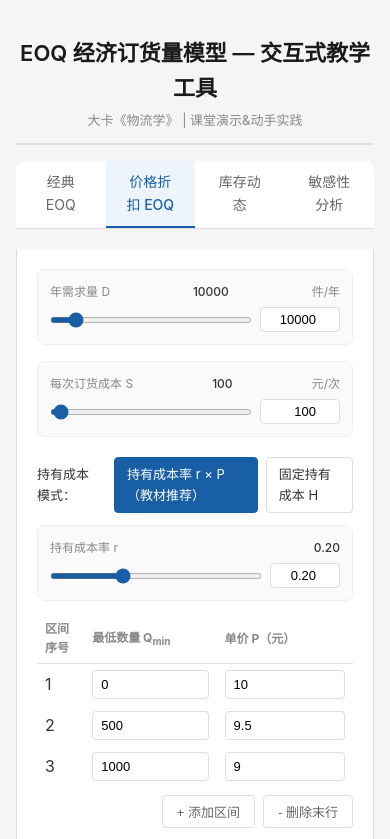
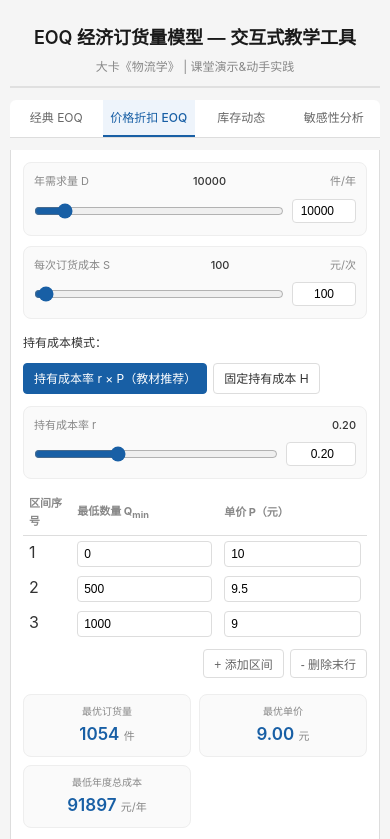
Before and after one commit to daka-agent/EOQShow, a plain HTML site: page eoq-teaching-tool.html in a window 390 px wide. Both pictures are taken after a click on the element "价格折扣 EOQ". Shown: the top 839 px of the page. Drawn offline with nearby package versions, Linux system fonts and the light colour scheme.

Commit message:
Optimize mobile responsive layout: tabs, tables, spacing, fonts

```diff
--- a/eoq-teaching-tool.html
+++ b/eoq-teaching-tool.html
@@ -62,11 +62,40 @@ body{font-family:-apple-system,BlinkMacSystemFont,"Segoe UI",Roboto,"Helvetica N
 .result-table .not-feasible{color:#999;background:#f9f9f9}
 
 @media(max-width:600px){
-  .controls{grid-template-columns:1fr}
-  .metrics{grid-template-columns:repeat(2,1fr)}
-  .formula-bar{flex-direction:column;gap:8px}
+  .app{padding:10px}
+  .header{padding:14px 0 10px;margin-bottom:12px}
+  .header h1{font-size:18px}
+  .header p{font-size:12px}
+  .tabs{border-radius:6px 6px 0 0;margin-bottom:12px}
+  .tab{padding:8px 2px;font-size:12px;white-space:nowrap;overflow:hidden}
+  .panel{padding:12px}
+  .controls{grid-template-columns:1fr;gap:10px;margin-bottom:14px}
+  .ctrl-group{padding:10px}
+  .ctrl-label{font-size:11px}
+  .ctrl-row input[type=number]{width:64px;padding:4px 6px;font-size:12px}
+  .ctrl-row input[type=range]{height:28px}
+  .metrics{grid-template-columns:repeat(2,1fr);gap:8px;margin-bottom:14px}
+  .metric{padding:8px 6px}
+  .metric .label{font-size:10px}
+  .metric .value{font-size:17px}
+  .metric .unit{font-size:11px}
+  .chart-wrap{height:260px}
+  .legend{gap:8px;font-size:11px;margin-bottom:12px}
+  .formula-bar{flex-direction:column;gap:6px;padding:10px}
+  .formula-item{font-size:13px}
+  .formula-item .fval{font-size:13px}
   .divider{display:none}
-  .chart-wrap{height:240px}
+  .mode-switch{flex-wrap:wrap;gap:6px;font-size:12px}
+  .mode-switch span{width:100%;margin-bottom:4px}
+  .mode-switch label{padding:5px 10px;font-size:12px}
+  .discount-config th{font-size:11px;padding:4px 6px}
+  .discount-config td{padding:4px 6px}
+  .discount-config input[type=number]{padding:5px 6px;font-size:12px}
+  .discount-config .btn-row{gap:6px}
+  .btn{padding:5px 10px;font-size:12px}
+  .result-table{font-size:11px;display:block;overflow-x:auto;-webkit-overflow-scrolling:touch;white-space:nowrap}
+  .result-table thead,.result-table tbody{display:table;width:max-content}
+  .result-table th,.result-table td{padding:6px 8px}
 }
 </style>
 </head>
```
